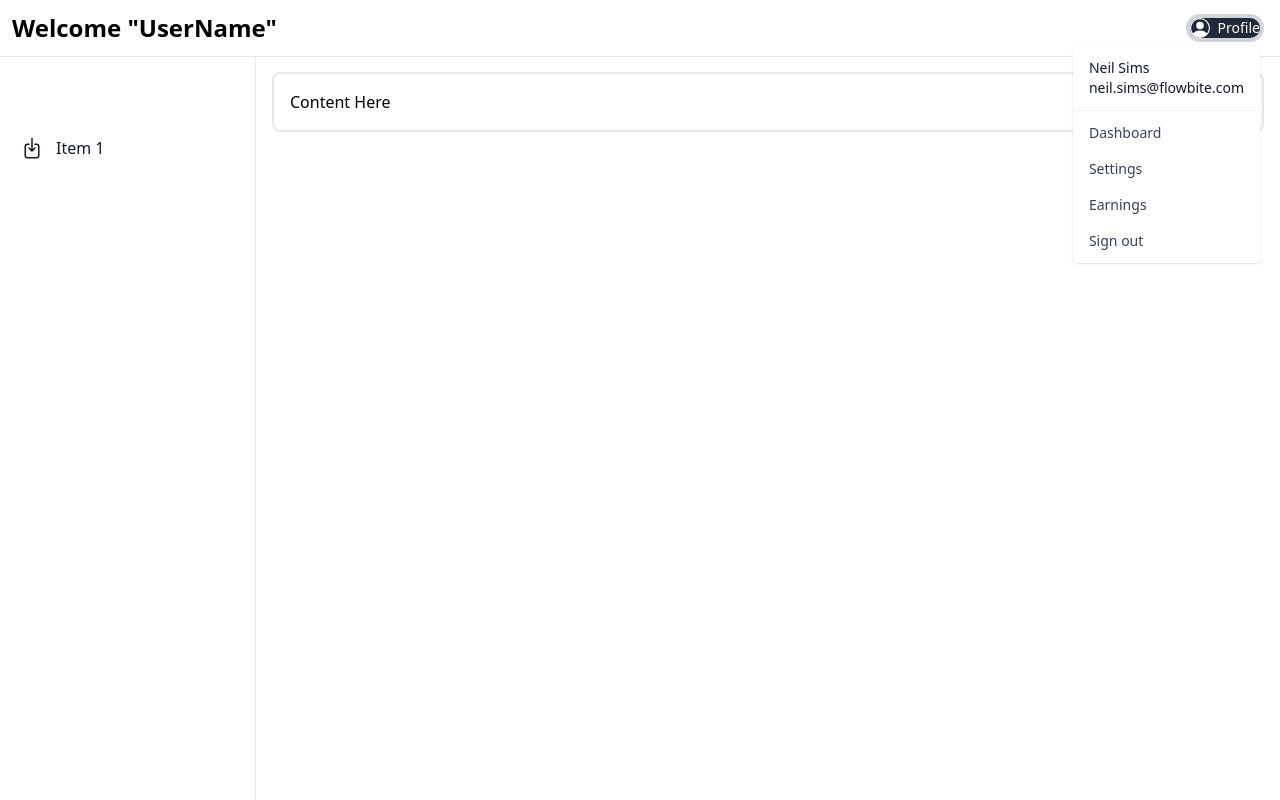
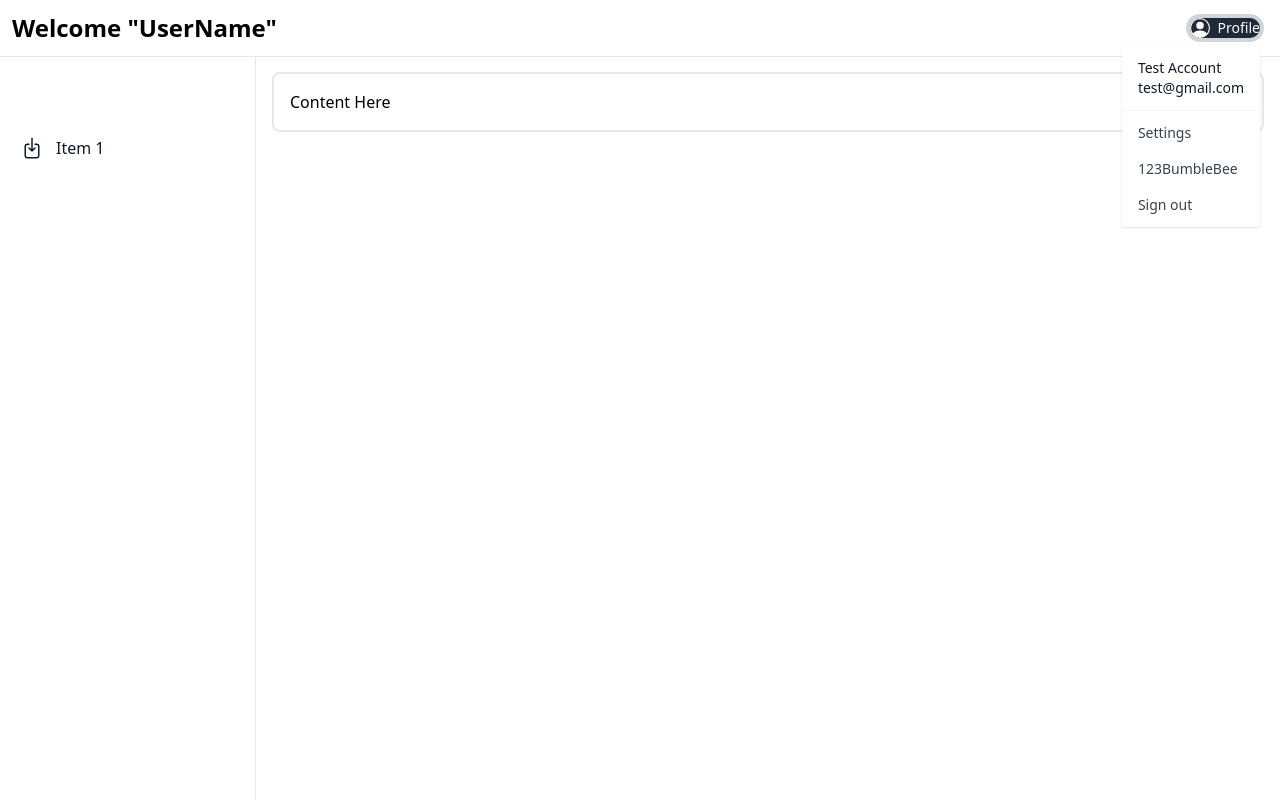
Before and after one commit to cepdnaclk/e19-co225-In-Patient-Management-System-For-a-Hospital, a React (Vite) app in the folder frontend/: page / in a window 1280 px wide. Both pictures are taken after a click on the button "Profile". Built offline with nearby package versions, Linux system fonts and the light colour scheme.

Commit message:
Modified Navbar

```diff
--- a/frontend/src/components/DashboardItems/Navibar.jsx
+++ b/frontend/src/components/DashboardItems/Navibar.jsx
@@ -83,18 +83,13 @@ function Navbar() {
                 >
                   <div className="px-4 py-3" role="none">
                     <p className="text-sm text-gray-900 dark:text-white" role="none">
-                      Neil Sims
+                      Test Account
                     </p>
                     <p className="text-sm font-medium text-gray-900 truncate dark:text-gray-300" role="none">
-                      neil.sims@flowbite.com
+                      test@gmail.com
                     </p>
                   </div>
                   <ul className="py-1" role="none">
-                    <li>
-                      <a href="#" className="block px-4 py-2 text-sm text-gray-700 hover:bg-gray-100 dark:text-gray-300 dark:hover:bg-gray-600 dark:hover:text-white" role="menuitem">
-                        Dashboard
-                      </a>
-                    </li>
                     <li>
                       <a href="#" className="block px-4 py-2 text-sm text-gray-700 hover:bg-gray-100 dark:text-gray-300 dark:hover:bg-gray-600 dark:hover:text-white" role="menuitem">
                         Settings
@@ -102,7 +97,7 @@ function Navbar() {
                     </li>
                     <li>
                       <a href="#" className="block px-4 py-2 text-sm text-gray-700 hover:bg-gray-100 dark:text-gray-300 dark:hover:bg-gray-600 dark:hover:text-white" role="menuitem">
-                        Earnings
+                        123BumbleBee
                       </a>
                     </li>
                     <li>
```
